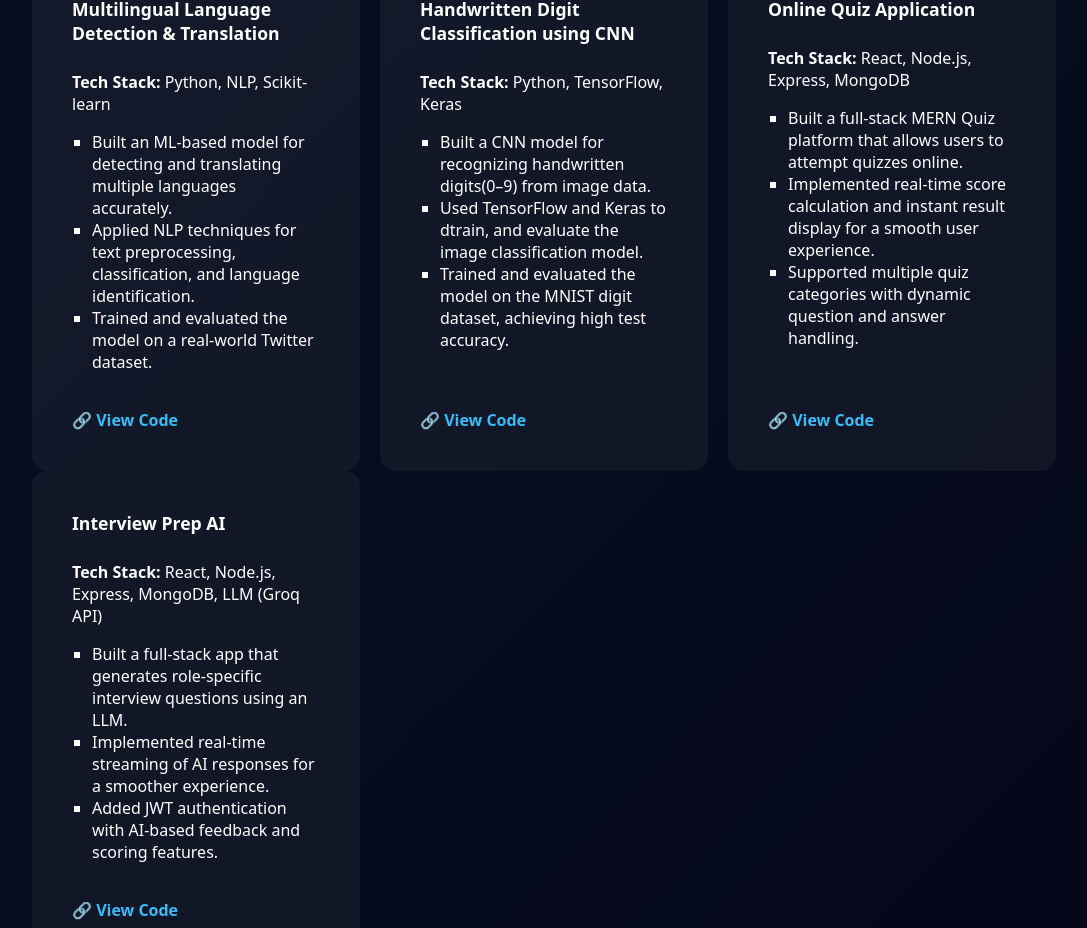
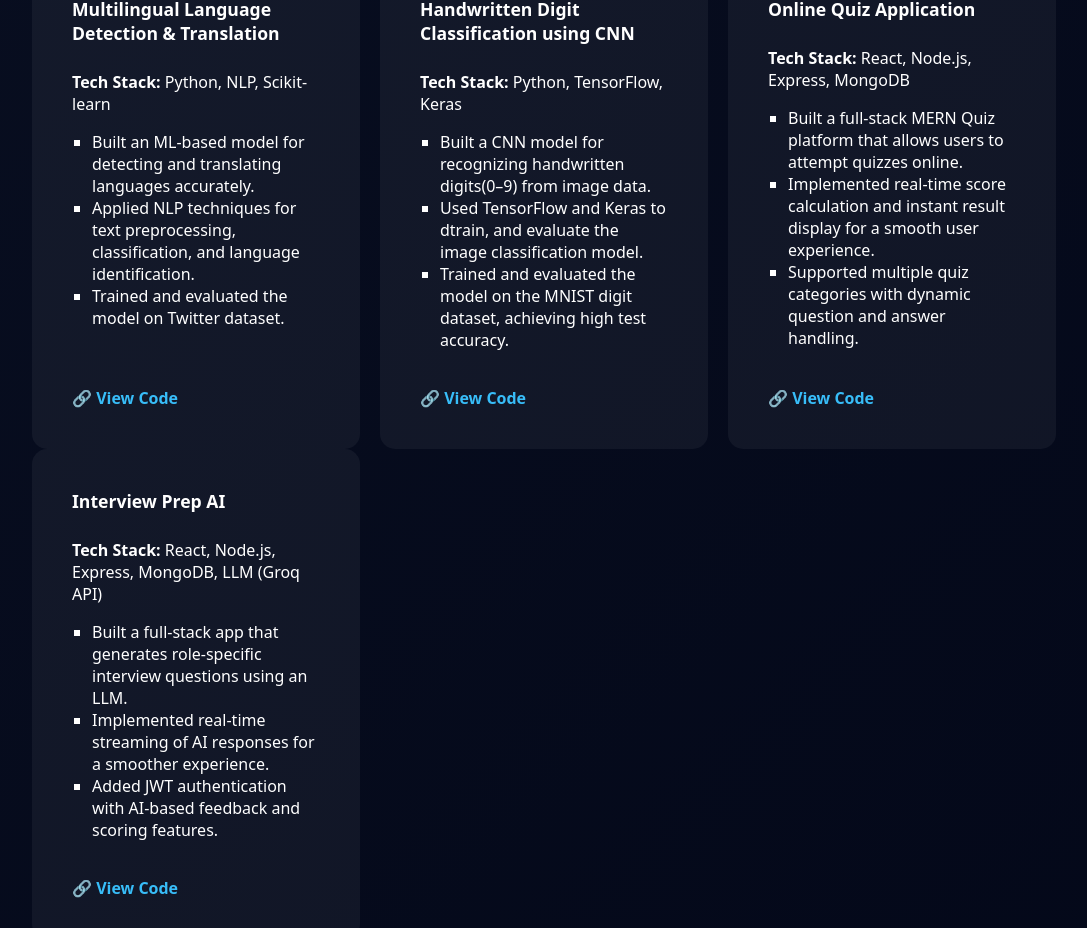
Before and after one commit to nishikasingh31/Portfolio, a React (Vite) app: page / in a window 1280 px wide. Shown: the part 3870-4798 px from the top of the page, without its empty margins (96-1183 px from the left). Built offline with nearby package versions, Linux system fonts and the light colour scheme.

Commit message:
Update Projects.jsx

```diff
--- a/src/pages/Projects.jsx
+++ b/src/pages/Projects.jsx
@@ -13,9 +13,9 @@ const Projects = () => {
           <p><strong>Tech Stack:</strong> Python, NLP, Scikit-learn</p>
 
           <ul>
-            <li>Built an ML-based model for detecting and translating multiple languages accurately.</li>
+            <li>Built an ML-based model for detecting and translating languages accurately.</li>
             <li>Applied NLP techniques for text preprocessing, classification, and language identification.</li>
-            <li>Trained and evaluated the model on a real-world Twitter dataset.</li>
+            <li>Trained and evaluated the model on Twitter dataset.</li>
 
           </ul>
 
```
